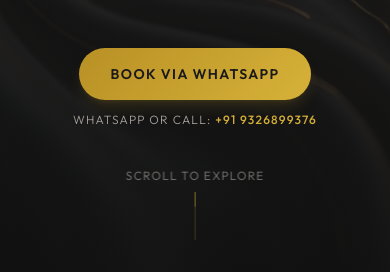
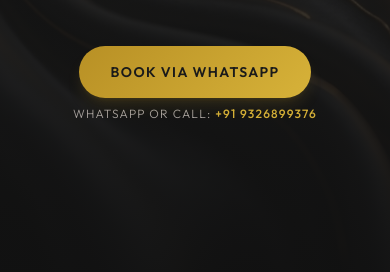
Before and after one commit to omgarkal359-gif/saloon, a React (Vite) app in the folder frontend/: page / in a window 390 px wide. Shown: the part 572-844 px from the top of the page. Built offline with nearby package versions, Linux system fonts and the light colour scheme; no server answers; a web font is replaced by a local one.

Commit message:
style: fix spacing and prevent mobile overlap in Hero

```diff
--- a/frontend/src/components/Hero.jsx
+++ b/frontend/src/components/Hero.jsx
@@ -36,18 +36,18 @@
         </p>
 
         {/* Floating Magnetic CTA Button */}
-        <div className="reveal active mt-8">
+        <div className="reveal active mt-6 md:mt-8">
           <MagneticButton onClick={onBookWhatsApp} className="py-4 px-10 text-sm font-semibold tracking-widest shadow-gold/15">
             Book via WhatsApp
           </MagneticButton>
-          <span className="block mt-3 text-xs text-cream-muted tracking-widest font-sans font-light uppercase">
+          <span className="block mt-2 text-xs text-cream-muted tracking-widest font-sans font-light uppercase">
             WhatsApp or Call: <span className="text-gold font-medium">+91 9326899376</span>
           </span>
         </div>
       </div>
 
       {/* Scroll Down Indicator */}
-      <div className="absolute bottom-8 left-1/2 -translate-x-1/2 flex flex-col items-center gap-2 text-cream-muted text-xs tracking-widest uppercase pointer-events-none opacity-60">
+      <div className="absolute bottom-8 left-1/2 -translate-x-1/2 hidden md:flex flex-col items-center gap-2 text-cream-muted text-xs tracking-widest uppercase pointer-events-none opacity-60">
         <span>Scroll to Explore</span>
         <div className="w-[1px] h-12 bg-gold/40 relative overflow-hidden">
           <div className="absolute top-0 left-0 right-0 h-4 bg-gold animate-bounce" />
```
